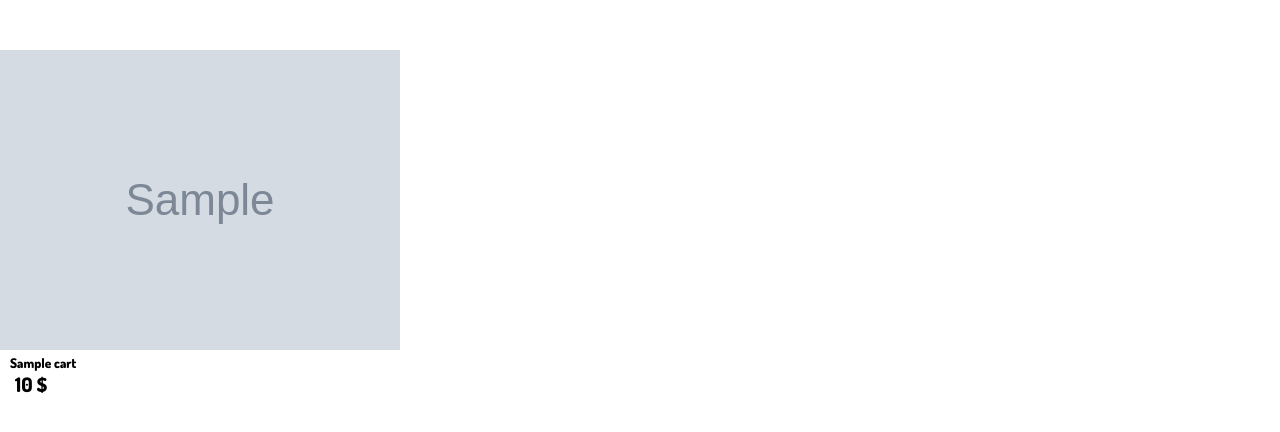
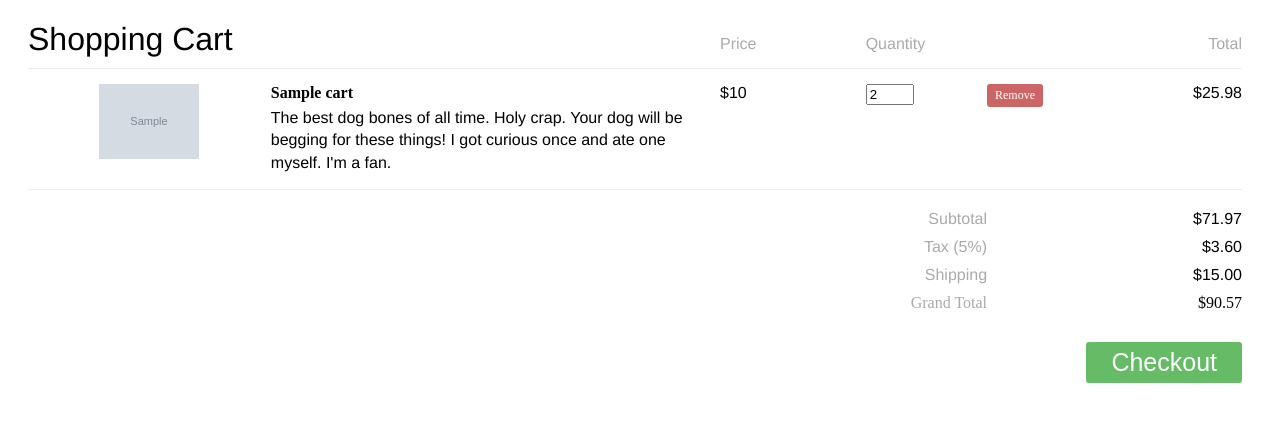
Before and after one commit to abdotech1/OxteeDesignShop, a PHP site: page /cart.php in a window 1280 px wide. Shown: the top 432 px of the page. Run offline with PHP 8.4, Linux system fonts and the light colour scheme; tables that the repository leaves empty or names only in its code hold one stand-in row (values such as "Sample post"); grey boxes marked "Sample" are stand-in pictures.

Commit message:
final project

```diff
--- a/oxteedesigns/cart.php
+++ b/oxteedesigns/cart.php
@@ -1,3 +1,13 @@
+<?php
+if (isset($_POST['remove'])) {
+  $conn = mysqli_connect('localhost', 'root', '', 'oxteedesigns');
+  $id = $_POST['id'];
+  $query = " DELETE FROM `cart` WHERE `cart`.`id` = '$id'";
+  $result = mysqli_query($conn, $query);
+}
+
+?>
+
 <!DOCTYPE html>
 <html lang="en">
 
@@ -5,13 +15,27 @@
   <meta charset="UTF-8">
   <meta http-equiv="X-UA-Compatible" content="IE=edge">
   <meta name="viewport" content="width=device-width, initial-scale=1.0">
-    <link rel="stylesheet" href="css/home.css">
+  <title>Oxteedesigns | shoping cart</title>
+  <link rel="icon" href="./image/logoIcon.png">
+  <link rel="stylesheet" href="css/shopingCartt.css">
   <title>cart</title>
 </head>
 
 <body>
-    <div class="grid">
+  <!-- start the navbar -->
 
+  <h1>Shopping Cart</h1>
+
+  <div class="shopping-cart">
+
+    <div class="column-labels">
+      <label class="product-image">Image</label>
+      <label class="product-details">Product</label>
+      <label class="product-price">Price</label>
+      <label class="product-quantity">Quantity</label>
+      <label class="product-removal">Remove</label>
+      <label class="product-line-price">Total</label>
+    </div>
     <?php
 
     $conn = mysqli_connect('localhost', 'root', '', 'oxteedesigns');
@@ -25,29 +49,55 @@
 
     while ($row = mysqli_fetch_assoc($result)) {
     ?>
-            <form method="post">
-                <div class="col-md-4">
-                    <div class="cardd" style="width: 18rem;">
-                        <img name='img' src="<?php echo $row["image"] ?>" class="card-img-top" alt="...">
-                        <div class="card-body">
-                            <h5 name='name' class="card-title product-title"><?php echo $row["name"] ?></h5>
-                            <ul class="d-flex stars">
-                                <li><i class="fa fa-star" aria-hidden="true"></i></li>
-                                <li><i class="fa fa-star" aria-hidden="true"></i></li>
-                                <li><i class="fa fa-star" aria-hidden="true"></i></li>
-                                <li><i class="fa fa-star" aria-hidden="true"></i></li>
-                                <li><i class="fa fa-star" aria-hidden="true"></i></li>
-                            </ul>
-                            <div class="d-flex price">
-                                <p name='price' class="card-text product-price"><?php echo $row["price"] ?> $</p>
+      <form method="POST" class="product">
+        <div class="product-image">
+          <img src="<?php echo $row["image"] ?>">
+        </div>
+        <div class="product-details">
+          <div class="product-title"><?php echo $row["name"] ?></div>
+          <p class="product-description">The best dog bones of all time. Holy crap. Your dog will be begging for these things! I got curious once and ate one myself. I'm a fan.</p>
+        </div>
+        <div class="product-price"><?php echo $row["price"] ?></div>
+        <div class="product-quantity">
+          <input type="number" value="2" min="1">
+        </div>
+        <div class="product-removal">
+          <input type="hidden" name="id" value="<?php echo $row["id"] ?>">
+          <button type="submit" class="remove-product" name="remove">
+            Remove
+          </button>
+        </div>
+        <div class="product-line-price">25.98</div>
+      </form>
+
+    <?php } ?>
+
+    <div class="totals">
+      <div class="totals-item">
+        <label>Subtotal</label>
+        <div class="totals-value" id="cart-subtotal">71.97</div>
+      </div>
+      <div class="totals-item">
+        <label>Tax (5%)</label>
+        <div class="totals-value" id="cart-tax">3.60</div>
+      </div>
+      <div class="totals-item">
+        <label>Shipping</label>
+        <div class="totals-value" id="cart-shipping">15.00</div>
+      </div>
+      <div class="totals-item totals-item-total">
+        <label>Grand Total</label>
+        <div class="totals-value" id="cart-total">90.57</div>
+      </div>
+    </div>
+
+    <button class="checkout">Checkout</button>
 
   </div>
-                        </div>
-                    </div>
-                </div>
-            </form>
-        <?php } ?>
-    </div>
+
+
+
+  <script src="./js/shopingCart.js"></script>
 </body>
 
 </html>
--- a/oxteedesigns/css/home.css
+++ b/oxteedesigns/css/shop.css
@@ -46,6 +46,7 @@
   width: 30px;
   margin-left: -100px;
 }
+
 .badge {
   color: white;
   background-color: red;
@@ -101,10 +102,7 @@
   padding: 0;
   margin: 0;
 }
-.grid {
-  display: flex;
-  flex-wrap: wrap;
-}
+
 
 hr.rounded {
   border-top: 4px solid #814188;
@@ -569,6 +567,15 @@ footer {
 .cardd {
   margin-top: 50px;
 }
+
+.grid{
+display: flex;
+justify-content: center;
+justify-content: space-between;
+margin-left: 10px;
+align-items: center;
+width: 100%;
+}
 .right form input:focus,
 .right form textarea:focus {
   outline-color: #ffffff;
@@ -624,6 +631,10 @@ footer {
     position: relative;
     top: -100px;
     right: -15%;
+  }
+  .grid{
+    display: flex;
+    flex-direction: column;
   }
   .login {
     flex-direction: column;
@@ -688,6 +699,7 @@ footer {
   .worldwide {
     margin: 0;
   }
+
   .card-title {
     font-size: 15px;
   }
--- /dev/null
+++ b/oxteedesigns/css/shopingCartt.css
@@ -0,0 +1,248 @@
+
+.product-image {
+    float: left;
+    width: 20%;
+  }
+
+  .product-details {
+    float: left;
+    width: 37%;
+  }
+
+  .product-price {
+    float: left;
+    width: 12%;
+  }
+
+  .product-quantity {
+    float: left;
+    width: 10%;
+  }
+
+  .product-removal {
+    float: left;
+    width: 9%;
+  }
+
+  .product-line-price {
+    float: left;
+    width: 12%;
+    text-align: right;
+  }
+
+  /* This is used as the traditional .clearfix class */
+  .group:before, .shopping-cart:before,
+  .column-labels:before,
+  .product:before,
+  .totals-item:before,
+  .group:after,
+  .shopping-cart:after,
+  .column-labels:after,
+  .product:after,
+  .totals-item:after {
+    content: "";
+    display: table;
+  }
+
+  .group:after, .shopping-cart:after,
+  .column-labels:after,
+  .product:after,
+  .totals-item:after {
+    clear: both;
+  }
+
+  .group, .shopping-cart,
+  .column-labels,
+  .product,
+  .totals-item {
+    zoom: 1;
+  }
+
+  /* Apply clearfix in a few places */
+  /* Apply dollar signs */
+  .product .product-price:before,
+  .product .product-line-price:before,
+  .totals-value:before {
+    content: "$";
+  }
+
+  /* Body/Header stuff */
+  body {
+    padding: 0px 30px 30px 20px;
+    font-family: "HelveticaNeue-Light", "Helvetica Neue Light", "Helvetica Neue", Helvetica, Arial, sans-serif;
+    font-weight: 100;
+  }
+
+  h1 {
+    font-weight: 100;
+  }
+
+  label {
+    color: #aaa;
+  }
+
+  .shopping-cart {
+    margin-top: -45px;
+  }
+
+  /* Column headers */
+  .column-labels label {
+    padding-bottom: 15px;
+    margin-bottom: 15px;
+    border-bottom: 1px solid #eee;
+  }
+  .column-labels .product-image,
+  .column-labels .product-details,
+  .column-labels .product-removal {
+    text-indent: -9999px;
+  }
+
+  /* Product entries */
+  .product {
+    margin-bottom: 20px;
+    padding-bottom: 10px;
+    border-bottom: 1px solid #eee;
+  }
+  .product .product-image {
+    text-align: center;
+  }
+  .product .product-image img {
+    width: 100px;
+  }
+  .product .product-details .product-title {
+    margin-right: 20px;
+    font-family: "HelveticaNeue-Medium", "Helvetica Neue Medium";
+    font-weight: bold;
+  }
+  .product .product-details .product-description {
+    margin: 5px 20px 5px 0;
+    line-height: 1.4em;
+  }
+  .product .product-quantity input {
+    width: 40px;
+  }
+  .product .remove-product {
+    border: 0;
+    padding: 4px 8px;
+    background-color: #c66;
+    color: #fff;
+    font-family: "HelveticaNeue-Medium", "Helvetica Neue Medium";
+    font-size: 12px;
+    border-radius: 3px;
+  }
+  .product .remove-product:hover {
+    background-color: #a44;
+  }
+
+  /* Totals section */
+  .totals .totals-item {
+    float: right;
+    clear: both;
+    width: 100%;
+    margin-bottom: 10px;
+  }
+  .totals .totals-item label {
+    float: left;
+    clear: both;
+    width: 79%;
+    text-align: right;
+  }
+  .totals .totals-item .totals-value {
+    float: right;
+    width: 21%;
+    text-align: right;
+  }
+  .totals .totals-item-total {
+    font-family: "HelveticaNeue-Medium", "Helvetica Neue Medium";
+  }
+
+  .checkout {
+    float: right;
+    border: 0;
+    margin-top: 20px;
+    padding: 6px 25px;
+    background-color: #6b6;
+    color: #fff;
+    font-size: 25px;
+    border-radius: 3px;
+  }
+
+  .checkout:hover {
+    background-color: #494;
+  }
+
+  /* Make adjustments for tablet */
+  @media screen and (max-width: 650px) {
+    .shopping-cart {
+      margin: 0;
+      padding-top: 20px;
+      border-top: 1px solid #eee;
+    }
+
+    .column-labels {
+      display: none;
+    }
+
+    .product-image {
+      float: right;
+      width: auto;
+    }
+    .product-image img {
+      margin: 0 0 10px 10px;
+    }
+
+    .product-details {
+      float: none;
+      margin-bottom: 10px;
+      width: auto;
+    }
+
+    .product-price {
+      clear: both;
+      width: 70px;
+    }
+
+    .product-quantity {
+      width: 100px;
+    }
+    .product-quantity input {
+      margin-left: 20px;
+    }
+
+    .product-quantity:before {
+      content: "x";
+    }
+
+    .product-removal {
+      width: auto;
+    }
+
+    .product-line-price {
+      float: right;
+      width: 70px;
+    }
+  }
+  /* Make more adjustments for phone */
+  @media screen and (max-width: 350px) {
+    .product-removal {
+      float: right;
+    }
+
+    .product-line-price {
+      float: right;
+      clear: left;
+      width: auto;
+      margin-top: 10px;
+    }
+
+    .product .product-line-price:before {
+      content: "Item Total: $";
+    }
+
+    .totals .totals-item label {
+      width: 60%;
+    }
+    .totals .totals-item .totals-value {
+      width: 40%;
+    }
+  }
--- a/oxteedesigns/js/script.js
+++ b/oxteedesigns/js/app.js
@@ -30,11 +30,12 @@ let i = 1
 addcart.forEach((cart) => {
     cart.addEventListener('click' , () => {
         let badge = document.querySelector('.badge')
-        badge.classList.add('badgeshow')
+        badge.style.display = 'block';
         badge.innerHTML = i++;
     })
 
 } )
+console.log('hello')
 
 // let addItem = []
 // function addToCart(id){
--- a/oxteedesigns/login.php
+++ b/oxteedesigns/login.php
@@ -46,8 +46,8 @@ if(isset($_POST['checkbox']) && $_POST['checkbox']!="")
   <meta charset="UTF-8">
   <meta http-equiv="X-UA-Compatible" content="IE=edge">
   <meta name="viewport" content="width=device-width, initial-scale=1.0">
-  <title>Document</title>
-
+  <title>Login</title>
+  <link rel="icon" href="./image/logoIcon.png">
   <link href="./css/bootstrap.min.css" rel="stylesheet">
   <link rel="stylesheet" href="css/login.css">
   <link rel="stylesheet" href="https://pro.fontawesome.com/releases/v5.10.0/css/all.css" integrity="sha384-AYmEC3Yw5cVb3ZcuHtOA93w35dYTsvhLPVnYs9eStHfGJvOvKxVfELGroGkvsg+p" crossorigin="anonymous"/>
@@ -62,7 +62,7 @@ if(isset($_POST['checkbox']) && $_POST['checkbox']!="")
       <input class="form-control me-2" type="search" placeholder="Search for products or designs " aria-label="Search">
       <button  class="serachIcon" type="submit"><i class="fas fa-search"></i></button>
     </form>
-    <a href="" class="shopingCart"><img src="image/shopping-cart.png" alt=""></a>
+    <a href="cart.php" class="shopingCart"><img src="image/shopping-cart.png" alt=""></a>
   </div>
 </nav>
  <!-- end of navbar -->
--- a/oxteedesigns/signup.php
+++ b/oxteedesigns/signup.php
@@ -75,8 +75,8 @@ mysqli_close($link);
   <meta charset="UTF-8">
   <meta http-equiv="X-UA-Compatible" content="IE=edge">
   <meta name="viewport" content="width=device-width, initial-scale=1.0">
-  <title>Document</title>
-
+  <title>Signup</title>
+  <link rel="icon" href="./image/logoIcon.png">
   <link href="./css/bootstrap.min.css" rel="stylesheet">
   <link rel="stylesheet" href="css/login.css">
   <link rel="stylesheet" href="https://pro.fontawesome.com/releases/v5.10.0/css/all.css" integrity="sha384-AYmEC3Yw5cVb3ZcuHtOA93w35dYTsvhLPVnYs9eStHfGJvOvKxVfELGroGkvsg+p" crossorigin="anonymous"/>
@@ -91,7 +91,7 @@ mysqli_close($link);
       <input class="form-control me-2" type="search" placeholder="Search for products or designs " aria-label="Search">
       <button  class="serachIcon" type="submit"><i class="fas fa-search"></i></button>
     </form>
-    <a href="" class="shopingCart"><img src="image/shopping-cart.png" alt=""></a>
+    <a href="cart.php" class="shopingCart"><img src="image/shopping-cart.png" alt=""></a>
   </div>
 </nav>
  <!-- end of navbar -->
--- a/oxteedesigns/signupSuccesful.php
+++ b/oxteedesigns/signupSuccesful.php
@@ -11,10 +11,10 @@ session_start();
   <meta charset="UTF-8">
   <meta http-equiv="X-UA-Compatible" content="IE=edge">
   <meta name="viewport" content="width=device-width, initial-scale=1.0">
-  <title>Document</title>
-
+  <title>Signup successful</title>
+  <link rel="icon" href="./image/logoIcon.png">
   <link href="./css/bootstrap.min.css" rel="stylesheet">
-  <link rel="stylesheet" href="css/style.css">
+  <link rel="stylesheet" href="css/shopingCartt.css">
   <link rel="stylesheet" href="https://pro.fontawesome.com/releases/v5.10.0/css/all.css" integrity="sha384-AYmEC3Yw5cVb3ZcuHtOA93w35dYTsvhLPVnYs9eStHfGJvOvKxVfELGroGkvsg+p" crossorigin="anonymous"/>
 </head>
 
```
Also changed, not shown: oxteedesigns/index.php (+5 -4 lines), oxteedesigns/image/logoIcon.png (added), oxteedesigns/shopingCart.html (deleted). Lines whose indentation alone changed are shown as unchanged.
